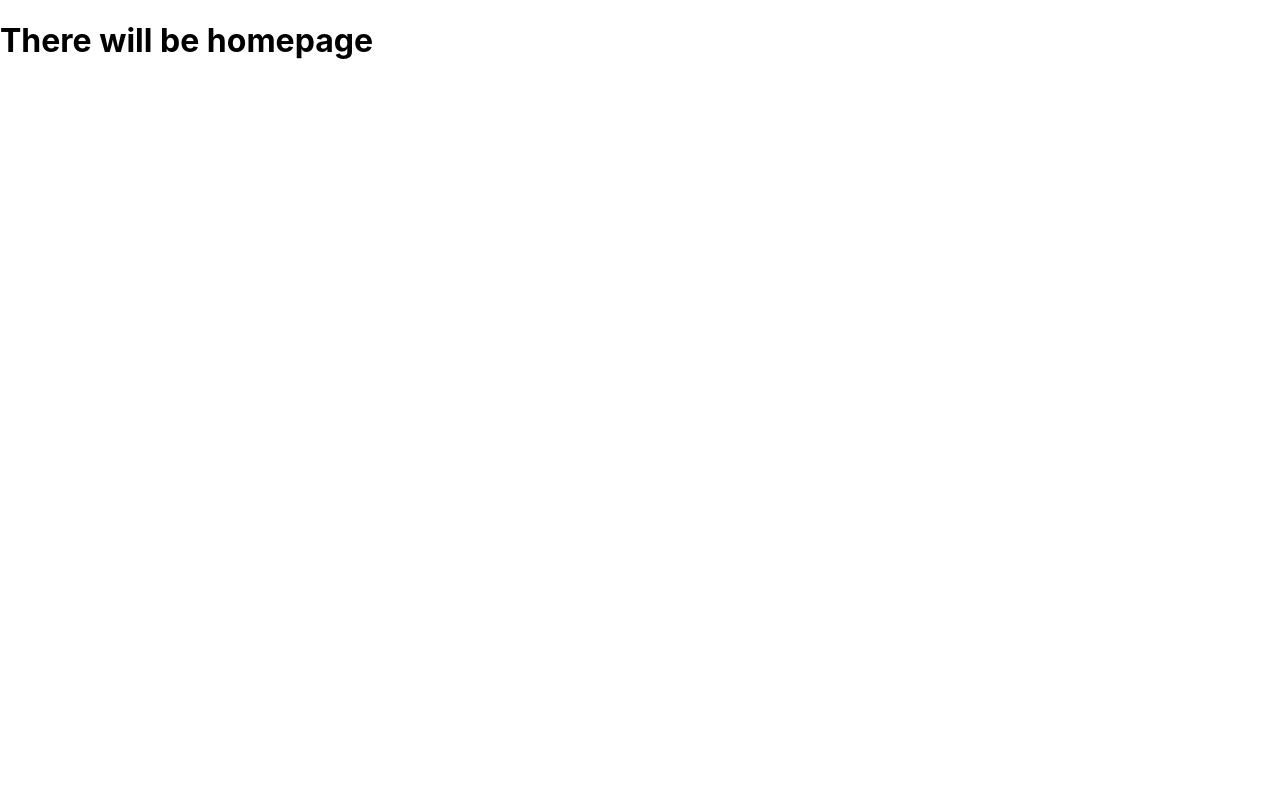
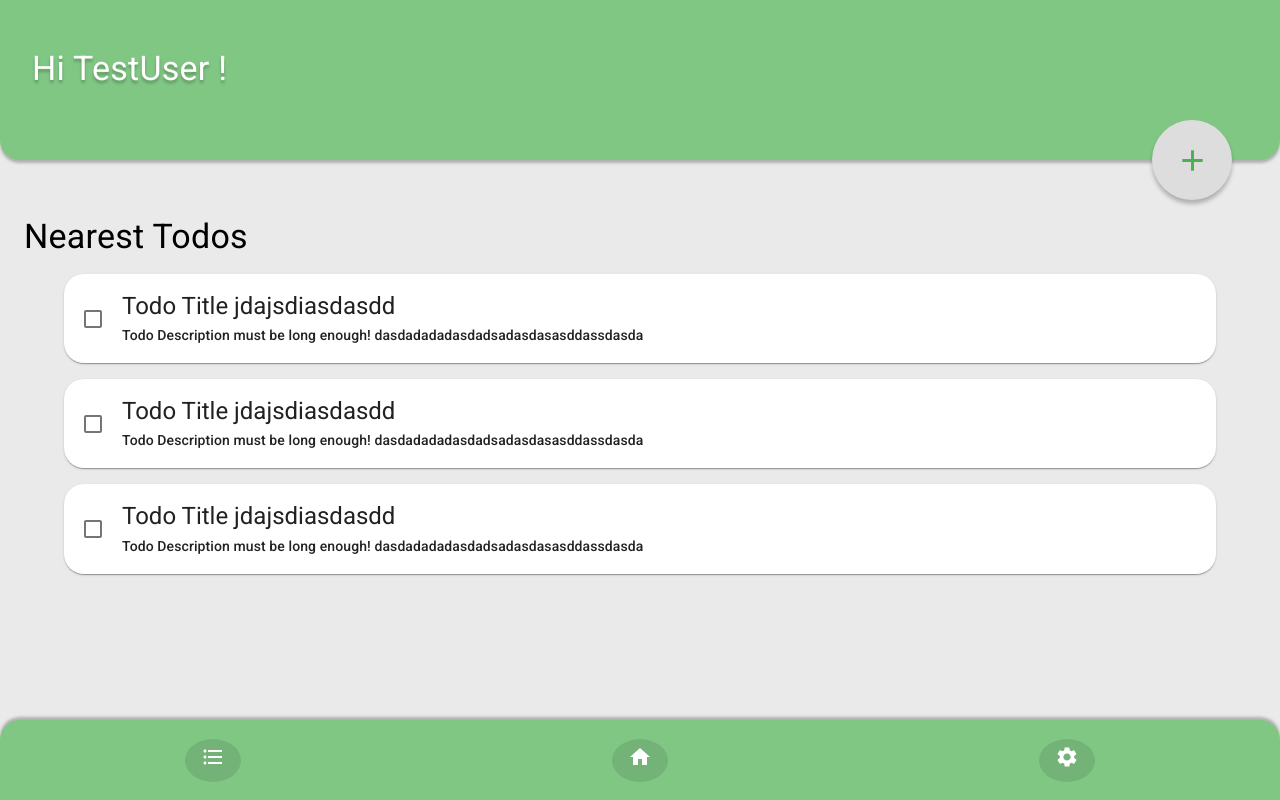
Before and after one commit to MRadzynski/ToDo-ReactPolandTask, a React (Create React App) app: page / in a window 1280 px wide. Built offline with nearby package versions, Linux system fonts and the light colour scheme.

Commit message:
Adding homepage view and navbar, todolist component

```diff
--- a/public/index.html
+++ b/public/index.html
@@ -11,6 +11,7 @@
     />
     <link rel="apple-touch-icon" href="%PUBLIC_URL%/logo192.png" />
     <link rel="manifest" href="%PUBLIC_URL%/manifest.json" />
+    <link rel="stylesheet" href="https://fonts.googleapis.com/css?family=Roboto:300,400,500,700&display=swap" />
     <title>ToDo App</title>
   </head>
   <body>
--- a/src/App.js
+++ b/src/App.js
@@ -1,24 +1,47 @@
 import React from 'react';
 import { Switch, Route } from 'react-router-dom';
+
+import Homepage from './pages/Homepage/Homepage.jsx';
 
 const App = () => {
   return (
     <>
-        <Switch>
-          <Route exact path='/' render={()=><h1>There will be homepage</h1>}/>
+      <Switch>
+        <Route exact path="/" component={Homepage} />
 
-          <Route exact path='/list' render={()=><h1>There will be all todo page</h1>} />
+        <Route
+          exact
+          path="/list"
+          render={() => <h1>There will be all todo page</h1>}
+        />
 
-          <Route exact path='/list/:id' render={()=><h1>There will todo preview page</h1>} />
+        <Route
+          exact
+          path="/add-todo"
+          render={() => <h1>There will be add todo page</h1>}
+        />
 
-          <Route path='/list/:id/edit' render={()=><h1>There will todo edit page</h1>} />
+        <Route
+          exact
+          path="/list/:id"
+          render={() => <h1>There will todo preview page</h1>}
+        />
 
-          <Route exact path='/settings' render={()=><h1>There will be settings page</h1>} />
+        <Route
+          path="/list/:id/edit"
+          render={() => <h1>There will todo edit page</h1>}
+        />
 
-          <Route render={()=><h1>There will be 404 page</h1>} />
-        </Switch>
+        <Route
+          exact
+          path="/settings"
+          render={() => <h1>There will be settings page</h1>}
+        />
+
+        <Route render={() => <h1>There will be 404 page</h1>} />
+      </Switch>
     </>
-  )
+  );
 };
 
 export default App;
--- /dev/null
+++ b/src/components/Navbar/Navbar.jsx
@@ -0,0 +1,34 @@
+import React from 'react';
+import { Link } from 'react-router-dom';
+import { MenuList, MenuItem } from '@material-ui/core';
+import Home from '@material-ui/icons/Home';
+import SettingsIcon from '@material-ui/icons/Settings';
+import FormatListBulletedIcon from '@material-ui/icons/FormatListBulleted';
+
+import useStyles from './Navbar.styles';
+
+const Navbar = () => {
+  const classes = useStyles();
+
+  return (
+    <MenuList className={classes.menu}>
+      <MenuItem className={classes.menuItem}>
+        <Link to="/list">
+          <FormatListBulletedIcon htmlColor="#fff" />
+        </Link>
+      </MenuItem>
+      <MenuItem className={classes.menuItem}>
+        <Link to="/">
+          <Home htmlColor="#fff" />
+        </Link>
+      </MenuItem>
+      <MenuItem className={classes.menuItem}>
+        <Link to="/settings">
+          <SettingsIcon htmlColor="#fff" />
+        </Link>
+      </MenuItem>
+    </MenuList>
+  );
+};
+
+export default Navbar;
--- /dev/null
+++ b/src/components/Navbar/Navbar.styles.js
@@ -0,0 +1,23 @@
+import { makeStyles } from '@material-ui/core';
+
+const useStyles = makeStyles(() => ({
+  menu: {
+    width: '100vw',
+    display: 'flex',
+    justifyContent: 'space-around',
+    alignItems: 'center',
+  },
+  menuItem: {
+    display: 'flex',
+    justifyContent: 'center',
+    alignItems: 'center',
+    color: 'white',
+    borderRadius: '50%',
+    backgroundColor: '#74B377',
+    '&:hover': {
+      backgroundColor: '#74B377',
+    },
+  },
+}));
+
+export default useStyles;
--- /dev/null
+++ b/src/components/TodoList/TodoList.jsx
@@ -0,0 +1,56 @@
+import React from 'react';
+
+import { Container } from '@material-ui/core';
+import { Card, CardContent } from '@material-ui/core';
+import { Typography } from '@material-ui/core';
+import Checkbox from '@material-ui/core/Checkbox';
+
+import useStyles from './TodoList.styles';
+
+const TodoList = () => {
+  const classes = useStyles();
+
+  return (
+    <Container className={classes.root}>
+      <Typography variant="h4">Nearest Todos</Typography>
+      <Card className={classes.card}>
+        <CardContent className={classes.cardContainer}>
+          <Checkbox />
+          <CardContent className={classes.textContainer}>
+            <Typography variant="h5">Todo Title jdajsdiasdasdd</Typography>
+            <Typography variant="subtitle2">
+              Todo Description must be long enough!
+              dasdadadadasdadsadasdasasddassdasda
+            </Typography>
+          </CardContent>
+        </CardContent>
+      </Card>
+      <Card className={classes.card}>
+        <CardContent className={classes.cardContainer}>
+          <Checkbox />
+          <CardContent className={classes.textContainer}>
+            <Typography variant="h5">Todo Title jdajsdiasdasdd</Typography>
+            <Typography variant="subtitle2">
+              Todo Description must be long enough!
+              dasdadadadasdadsadasdasasddassdasda
+            </Typography>
+          </CardContent>
+        </CardContent>
+      </Card>
+      <Card className={classes.card}>
+        <CardContent className={classes.cardContainer}>
+          <Checkbox />
+          <CardContent className={classes.textContainer}>
+            <Typography variant="h5">Todo Title jdajsdiasdasdd</Typography>
+            <Typography variant="subtitle2">
+              Todo Description must be long enough!
+              dasdadadadasdadsadasdasasddassdasda
+            </Typography>
+          </CardContent>
+        </CardContent>
+      </Card>
+    </Container>
+  );
+};
+
+export default TodoList;
--- /dev/null
+++ b/src/components/TodoList/TodoList.styles.js
@@ -0,0 +1,32 @@
+import { makeStyles } from '@material-ui/core';
+
+const useStyles = makeStyles(() => ({
+  root: {
+    margin: '3rem 0',
+  },
+  card: {
+    display: 'flex',
+    alignItems: 'center',
+    margin: '1rem auto',
+    width: '90vw',
+    borderRadius: '20px',
+  },
+  cardContainer: {
+    display: 'flex',
+    '&:last-child': {
+      padding: '0.5rem',
+    },
+  },
+  textContainer: {
+    display: 'flex',
+    flexDirection: 'column',
+    gap: '0.2rem',
+    padding: '0.5rem',
+    flexWrap: 'wrap',
+    '&:last-child': {
+      padding: '0.5rem',
+    },
+  },
+}));
+
+export default useStyles;
--- a/src/index.css
+++ b/src/index.css
@@ -1,5 +1,13 @@
+*{
+  box-sizing: border-box;
+  margin:0;
+  padding:0;
+  background-color: transparent;
+}
+
 body {
-  margin: 0;
+  /* background-color: #444; */
+  background-color: #eaeaea;
   font-family: -apple-system, BlinkMacSystemFont, 'Segoe UI', 'Roboto', 'Oxygen',
     'Ubuntu', 'Cantarell', 'Fira Sans', 'Droid Sans', 'Helvetica Neue',
     sans-serif;
--- /dev/null
+++ b/src/pages/Homepage/Homepage.jsx
@@ -0,0 +1,41 @@
+import React from 'react';
+import { Link } from 'react-router-dom';
+
+import { Grid } from '@material-ui/core';
+import { Typography } from '@material-ui/core';
+
+import AddIcon from '@material-ui/icons/Add';
+import IconButton from '@material-ui/core/IconButton';
+
+import { green } from '@material-ui/core/colors';
+
+import Navbar from '../../components/Navbar/Navbar';
+import TodoList from '../../components/TodoList/TodoList';
+
+import useStyles from './Homepage.styles';
+
+const Homepage = () => {
+  const classes = useStyles();
+  return (
+    <Grid container direction="column" className={classes.container}>
+      <Grid item align="start" className={classes.header}>
+        <Typography variant="h4" className={classes.title}>
+          Hi TestUser !
+        </Typography>
+        <Link to="/add-todo">
+          <IconButton size="large" className={classes.button}>
+            <AddIcon style={{ color: green[500] }} fontSize="large" />
+          </IconButton>
+        </Link>
+      </Grid>
+      <Grid item container direction="column" className={classes.main}>
+        <TodoList />
+      </Grid>
+      <Grid item container className={classes.footerNav}>
+        <Navbar />
+      </Grid>
+    </Grid>
+  );
+};
+
+export default Homepage;
--- /dev/null
+++ b/src/pages/Homepage/Homepage.styles.js
@@ -0,0 +1,47 @@
+import { makeStyles } from '@material-ui/core';
+
+const useStyles = makeStyles((theme) => ({
+  constainer: {
+    backgroundColor: theme.palette.success.light,
+  },
+  header: {
+    width: '100vw',
+    height: '20vh',
+    color: 'white',
+    textShadow: '0 3px 3px rgba(0,0,0,0.25)',
+    boxShadow: '0 3px 3px rgba(0,0,0,0.25)',
+
+    backgroundColor: theme.palette.success.light,
+    borderRadius: '0 0 20px 20px',
+    position: 'relative',
+  },
+  main: {
+    height: '68vh',
+    margin: '1vh 0',
+    overflow: 'hidden scroll',
+  },
+  footerNav: {
+    height: '10vh',
+    backgroundColor: theme.palette.success.light,
+    borderRadius: '20px 20px 0 0',
+    boxShadow: '0px -3px 3px rgba(0,0,0,0.25)',
+  },
+  title: {
+    padding: '3rem 0 0 2rem',
+  },
+  button: {
+    width: '5rem',
+    height: '5rem',
+    backgroundColor: '#ddd',
+    position: 'absolute',
+    bottom: '-2.5rem',
+    right: '3rem',
+    borderRadius: '50%',
+    boxShadow: '0 4px 4px rgba(0,0,0,0.25)',
+    '&:hover': {
+      backgroundColor: '#ddd',
+    },
+  },
+}));
+
+export default useStyles;
```
